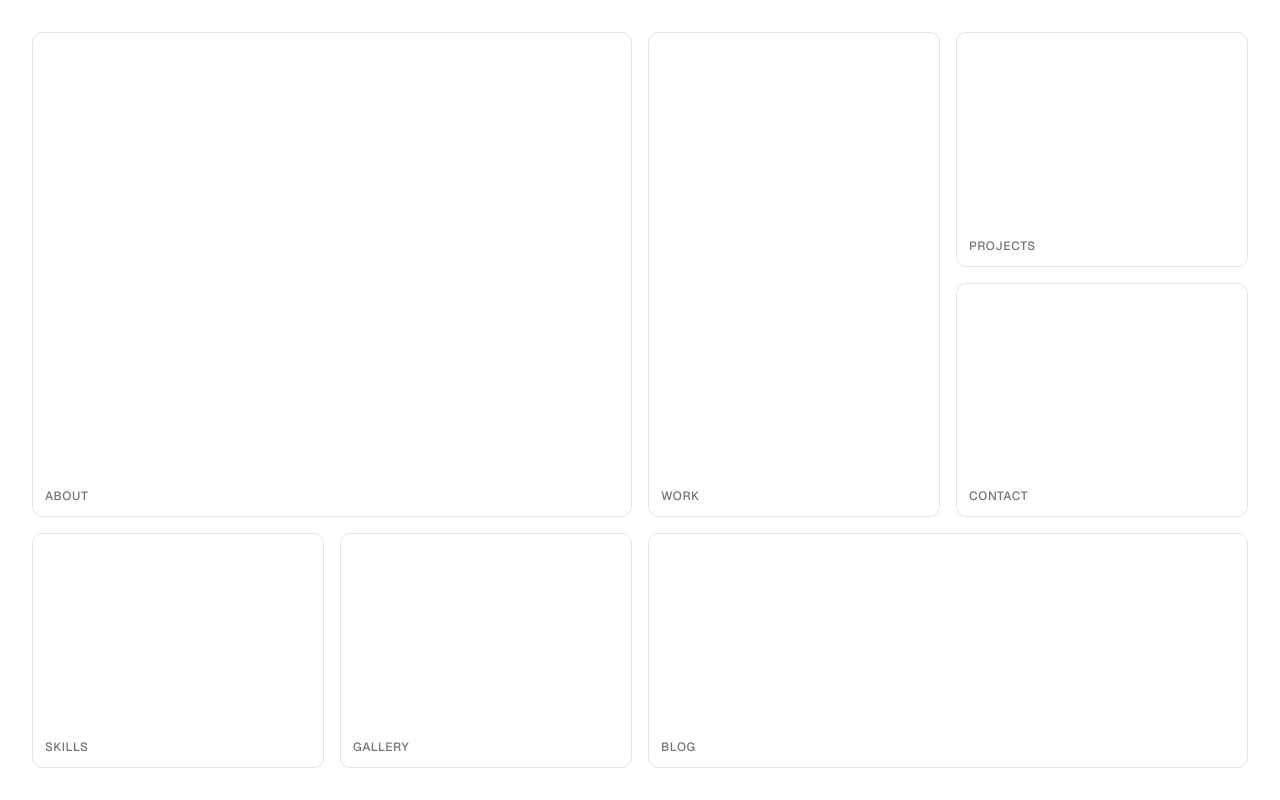
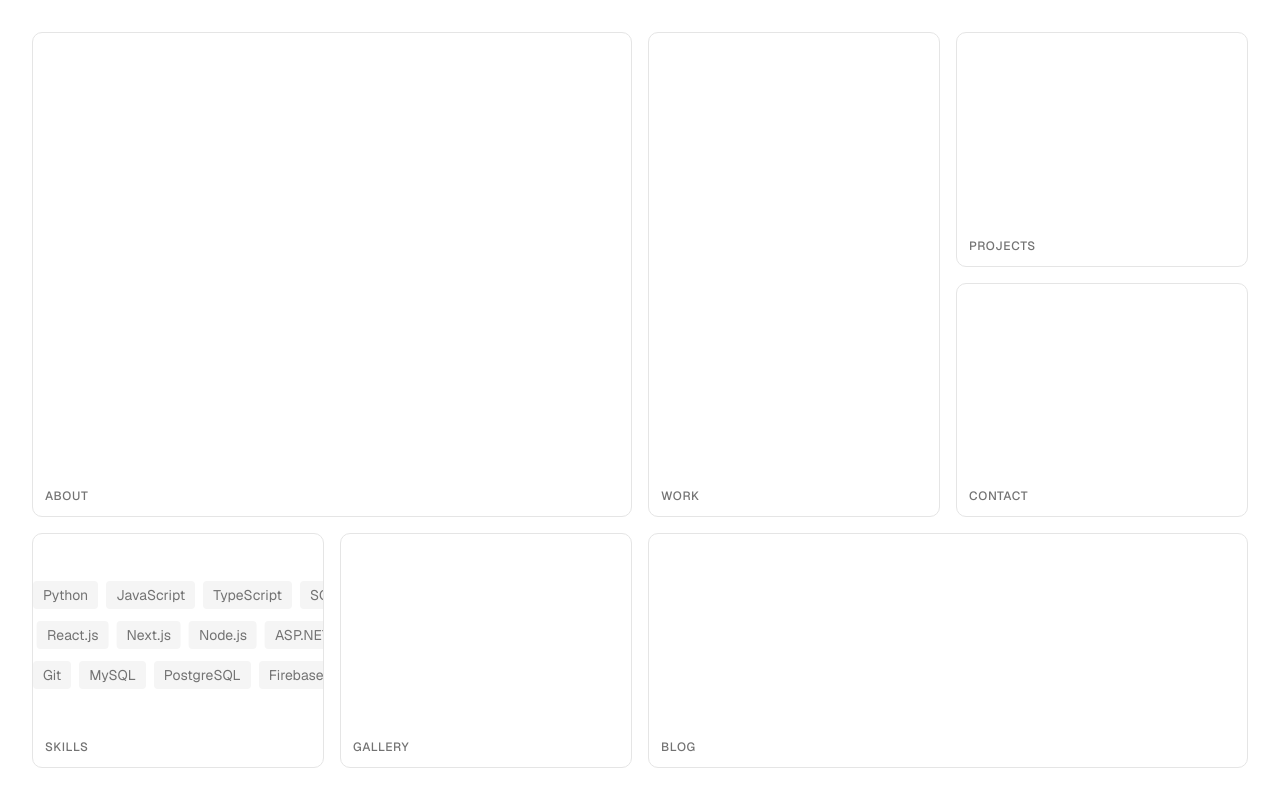
Before and after one commit to rajsbhattii/personalportfolio, a Next.js app: page / in a window 1280 px wide. Built offline with nearby package versions, Linux system fonts and the light colour scheme.

Commit message:
feat: skills box with scrolling ticker
three rows of skills scrolling in alternating directions, pauses on hover

```diff
--- a/app/globals.css
+++ b/app/globals.css
@@ -123,3 +123,18 @@
     @apply bg-background text-foreground;
   }
 }
+
+@theme {
+  --animate-ticker-left: ticker-left 20s linear infinite;
+  --animate-ticker-right: ticker-right 32s linear infinite;
+}
+
+@keyframes ticker-left {
+  from { transform: translateX(0); }
+  to { transform: translateX(-50%); }
+}
+
+@keyframes ticker-right {
+  from { transform: translateX(-50%); }
+  to { transform: translateX(0); }
+}
--- a/components/bento-grid.tsx
+++ b/components/bento-grid.tsx
@@ -2,6 +2,7 @@
 
 import { BentoBox } from "./bento-box"
 import { ContactBox } from "./contact-box"
+import { SkillsBox } from "./skills-box"
 
 
 export function BentoGrid() {
@@ -13,7 +14,7 @@ export function BentoGrid() {
         <BentoBox id="work" label="Work" />
         <BentoBox id="projects" label="Projects" />
         <ContactBox />
-        <BentoBox id="skills" label="Skills" />
+        <SkillsBox />
       </div>
 
       {/* Tablet Layout - 3 columns */}
@@ -22,7 +23,7 @@ export function BentoGrid() {
         <BentoBox id="work" label="Work" />
         <BentoBox id="projects" label="Projects" />
         <ContactBox />
-        <BentoBox id="skills" label="Skills" />
+        <SkillsBox />
         <BentoBox id="blog" label="Blog" />
       </div>
 
@@ -32,7 +33,7 @@ export function BentoGrid() {
         <BentoBox id="work" label="Work" className="row-span-2" />
         <BentoBox id="projects" label="Projects" />
         <ContactBox />
-        <BentoBox id="skills" label="Skills" />
+        <SkillsBox />
         <BentoBox id="gallery" label="Gallery" />
         <BentoBox id="blog" label="Blog" className="col-span-2" />
       </div>
--- /dev/null
+++ b/components/skills-box.tsx
@@ -0,0 +1,33 @@
+"use client"
+
+const languages = ["Python", "JavaScript", "TypeScript", "SQL", "Java", "C++", "C#", "C", "Ruby", "R"]
+const frameworks = ["React.js", "Next.js", "Node.js", "ASP.NET", "pandas", "PyTorch", "TensorFlow", "MapBox"]
+const tools = ["Git", "MySQL", "PostgreSQL", "Firebase", "AWS", "Docker", "Tableau", "Postman", "OpenAI API", "BigQuery", "Azure"]
+
+function TickerRow({ items, direction = "left" }: { items: string[], direction?: "left" | "right" }) {
+  const doubled = [...items, ...items]
+  return (
+    <div className="overflow-hidden">
+      <div className={`flex gap-2 w-max group-hover:[animation-play-state:paused] ${direction === "left" ? "animate-ticker-left" : "animate-ticker-right"}`}>
+        {doubled.map((item, i) => (
+          <span key={i} className="px-2.5 py-1 text-sm bg-muted rounded text-muted-foreground whitespace-nowrap">
+            {item}
+          </span>
+        ))}
+      </div>
+    </div>
+  )
+}
+
+export function SkillsBox({ className = "" }: { className?: string }) {
+  return (
+    <div className={`group relative bg-card border border-border rounded-lg overflow-hidden flex flex-col justify-center gap-3 pb-8 ${className}`}>
+      <span className="absolute bottom-3 left-3 text-xs text-muted-foreground font-medium uppercase tracking-wider">
+        Skills
+      </span>
+      <TickerRow items={languages} direction="left" />
+      <TickerRow items={frameworks} direction="right" />
+      <TickerRow items={tools} direction="left" />
+    </div>
+  )
+}
```
